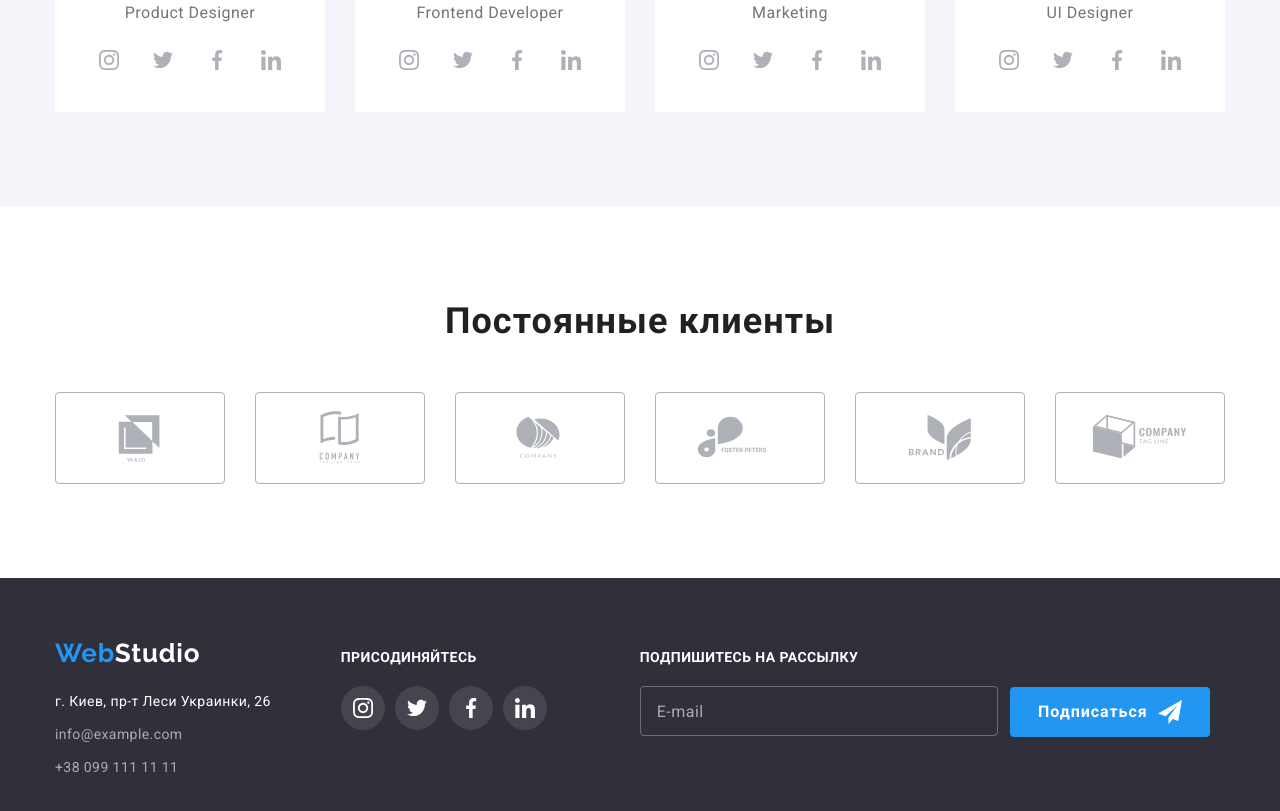
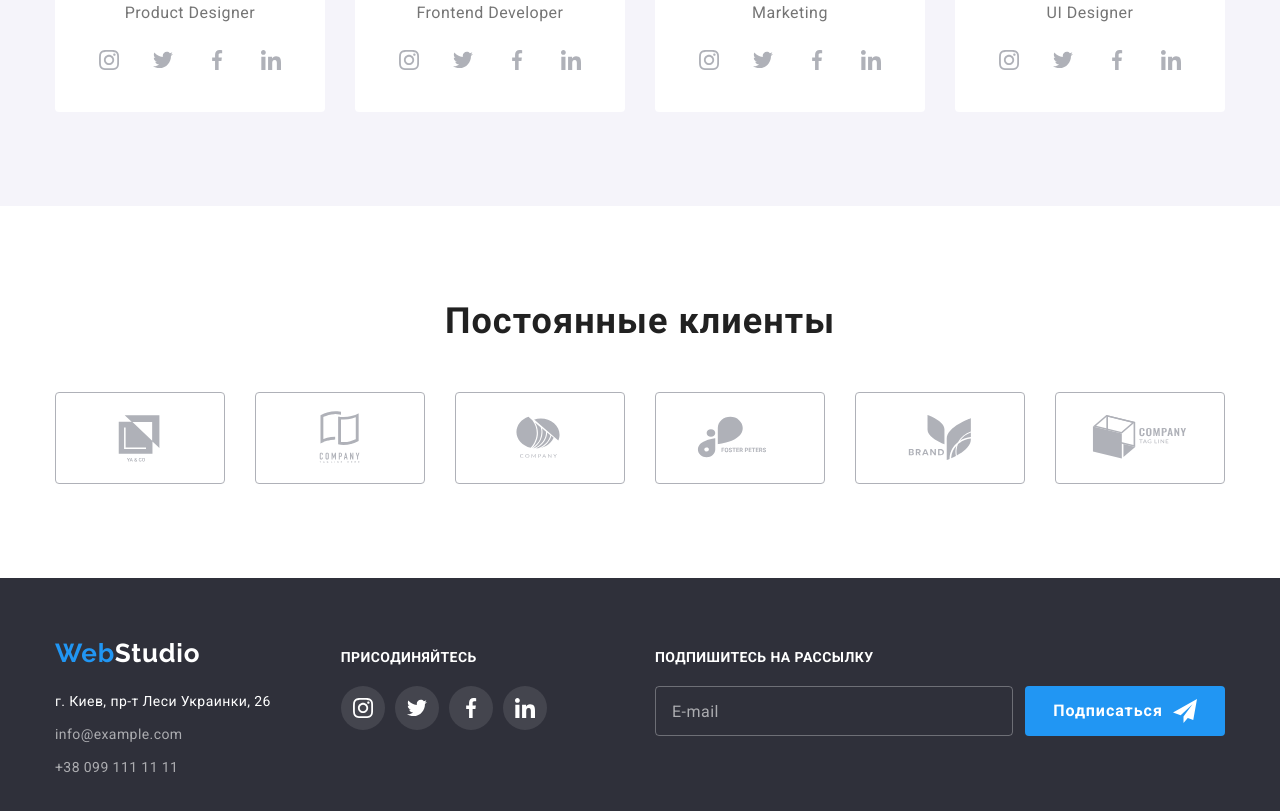
Before and after one commit to SvitLana22/goit-markup-hw-06, a plain HTML site: page index.html in a window 1280 px wide. Shown: the part 2099-2910 px from the top of the page. Drawn offline with nearby package versions, Linux system fonts and the light colour scheme.

Commit message:
hw-06-add-changes

```diff
--- a/css/style.css
+++ b/css/style.css
@@ -551,17 +551,13 @@ img {
     background-color: var(--accent-color);
 }
 .subscribe-footer {
-    margin-left: 93px;
+    margin-left: auto;
 }
 .footer-form {
     margin-top: 20px;
     display: flex;
     align-items: center;
     text-align: center;
-}
-.footer-field {
-    display: flex;
-    align-items: baseline;
 }
 .footer-input {
     width: 358px;
@@ -800,6 +796,7 @@ img {
     align-items: center;
     text-align: center;
     margin: 0 auto;
+    padding: 10px 55px;
     cursor: pointer;
     letter-spacing: 0.06em;
     color: var(--main-white-color);
@@ -823,6 +820,7 @@ img {
     color: #757575;
 }
 .modal-text {
+    display: block;
     width: 100%;
     height: 120px;
     padding: 12px 16px;
@@ -883,3 +881,6 @@ img {
 .input-check:checked+.check-text .check-icon {
     fill:var(--main-white-color);
 }
+.input-check:focus span {
+    border-color: var(--accent-color);
+}
--- a/index.html
+++ b/index.html
@@ -318,11 +318,9 @@
         <div class="subscribe-footer">
             <p class="footer-top-text">Подпишитесь на рассылку</p>
             <form class="footer-form">
-                <div class="footer-field">
                     <label for="user-mail-footer"></label>
                     <input type="email" name="user-mail-footer" class="footer-input" placeholder="E-mail" required id="user-mail-footer">
                     <button type="submit" class="footer-btn">Подписаться <svg class="send-icon" width="24" height="24"><use href="./img/icons-svg.svg#icon-icon-send"></use></svg></button>
-                </div>
             </form>
         </div>
         </div>
```
